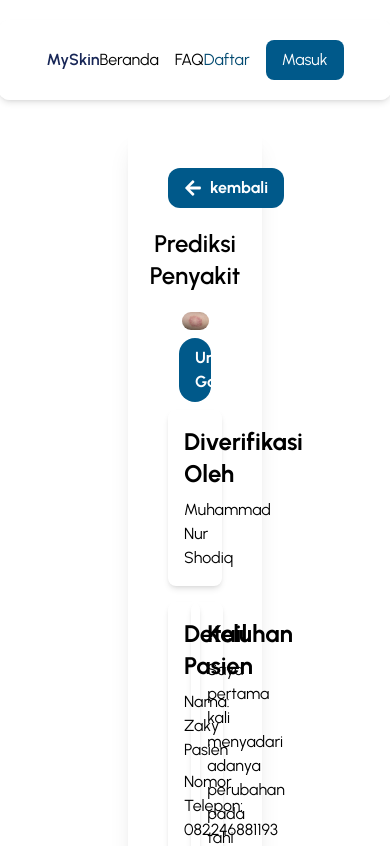
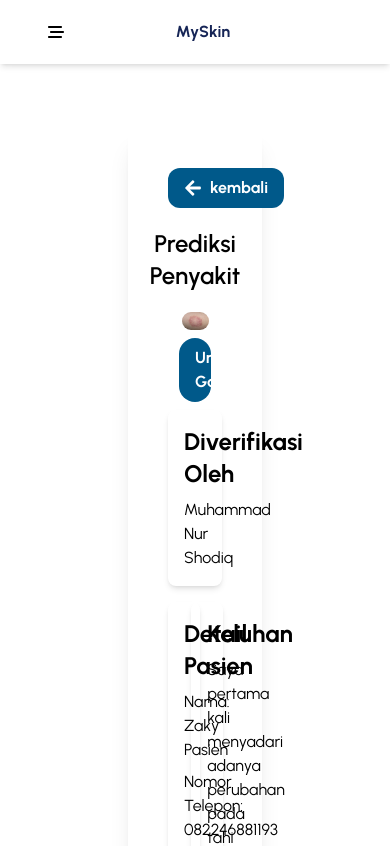
Before and after one commit to haululazkiyaa/humic-myskin-fe, a React (Vite) app: page /info-pengajuan in a window 390 px wide. Shown: the top 846 px of the page. Built offline with nearby package versions, Linux system fonts and the light colour scheme.

Commit message:
add responsive navbar user/pasien

```diff
--- a/src/layouts/PasienLayouts/Navbar.jsx
+++ b/src/layouts/PasienLayouts/Navbar.jsx
@@ -3,10 +3,12 @@ import { useEffect, useState } from "react";
 import AuthForm from "../../components/form/AuthForm";
 import ListNavbar from "../../components/ListNavbar";
 import useModal from "../../hooks/useModal";
+import { FaBarsStaggered } from "react-icons/fa6";
 
 const Navbar = () => {
   const { Modal, onOpen, onClose } = useModal();
   const [user, setUser] = useState(null);
+  const [isOpen, setIsOpen] = useState(false);
 
   useEffect(() => {
     const storedUser = localStorage.getItem("user");
@@ -22,10 +24,53 @@ const Navbar = () => {
   };
 
   return (
-    <div className="fixed w-full flex justify-center pt-5 absolute z-50">
-      <div className="w-6xl flex justify-between items-center px-12 py-5 rounded-xl shadow-md bg-white/60 backdrop-blur-sm">
-        <h1 className="font-semibold text-md text-blue-950">MySkin</h1>
-        <div className="flex gap-x-4">
+    <div className="fixed w-full flex justify-center lg:pt-5 absolute z-50">
+      <div className="relative w-full lg:w-6xl flex md:justify-between items-center px-12 py-5 lg:rounded-xl shadow-md bg-white/60 backdrop-blur-sm">
+        {/* navbar mobile */}
+        <div onClick={() => setIsOpen(!isOpen)} className="md:hidden flex">
+          <FaBarsStaggered />
+        </div>
+        <h1 className="flex md:hidden font-bold mx-auto text-md text-blue-950">
+          MySkin
+        </h1>
+        {isOpen && (
+          <div className="absolute top-16 left-0 w-full bg-white/60 backdrop-blur-md flex flex-col items-center p-5 gap-y-5 shadow-lg">
+            <ListNavbar to="/">Beranda</ListNavbar>
+            {user && user.role === "pasien" && (
+              <>
+                <ListNavbar to="deteksi">Riwayat Deteksi</ListNavbar>
+                <ListNavbar to="pengajuan">Riwayat Pengajuan</ListNavbar>
+              </>
+            )}
+            <ListNavbar to="/faq">FAQ</ListNavbar>
+            {!user ? (
+              <div className="w-full flex flex-col gap-y-5">
+                <button className="font-semibold text-sky-900 text-md cursor-pointer">
+                  Daftar
+                </button>
+                <button
+                  onClick={onOpen}
+                  className="bg-sky-800 px-4 py-2 rounded-lg font-extralight text-white text-md cursor-pointer"
+                >
+                  Masuk
+                </button>
+              </div>
+            ) : (
+              <button
+                onClick={handleLogout}
+                className="font-extralight text-md cursor-pointer text-red-500"
+              >
+                Keluar
+              </button>
+            )}
+          </div>
+        )}
+        <h1 className="hidden md:flex font-semibold text-md text-blue-950">
+          MySkin
+        </h1>
+
+        {/* navbar laptop */}
+        <div className="flex gap-x-4 hidden md:flex">
           <ListNavbar to="/">Beranda</ListNavbar>
           {user && user.role === "pasien" && (
             <>
@@ -35,8 +80,9 @@ const Navbar = () => {
           )}
           <ListNavbar to="/faq">FAQ</ListNavbar>
         </div>
+
         {!user ? (
-          <div className="flex gap-x-4">
+          <div className="hidden md:flex gap-x-4">
             <button className=" font-extralight text-sky-900 text-md cursor-pointer">
               Daftar
             </button>
```
